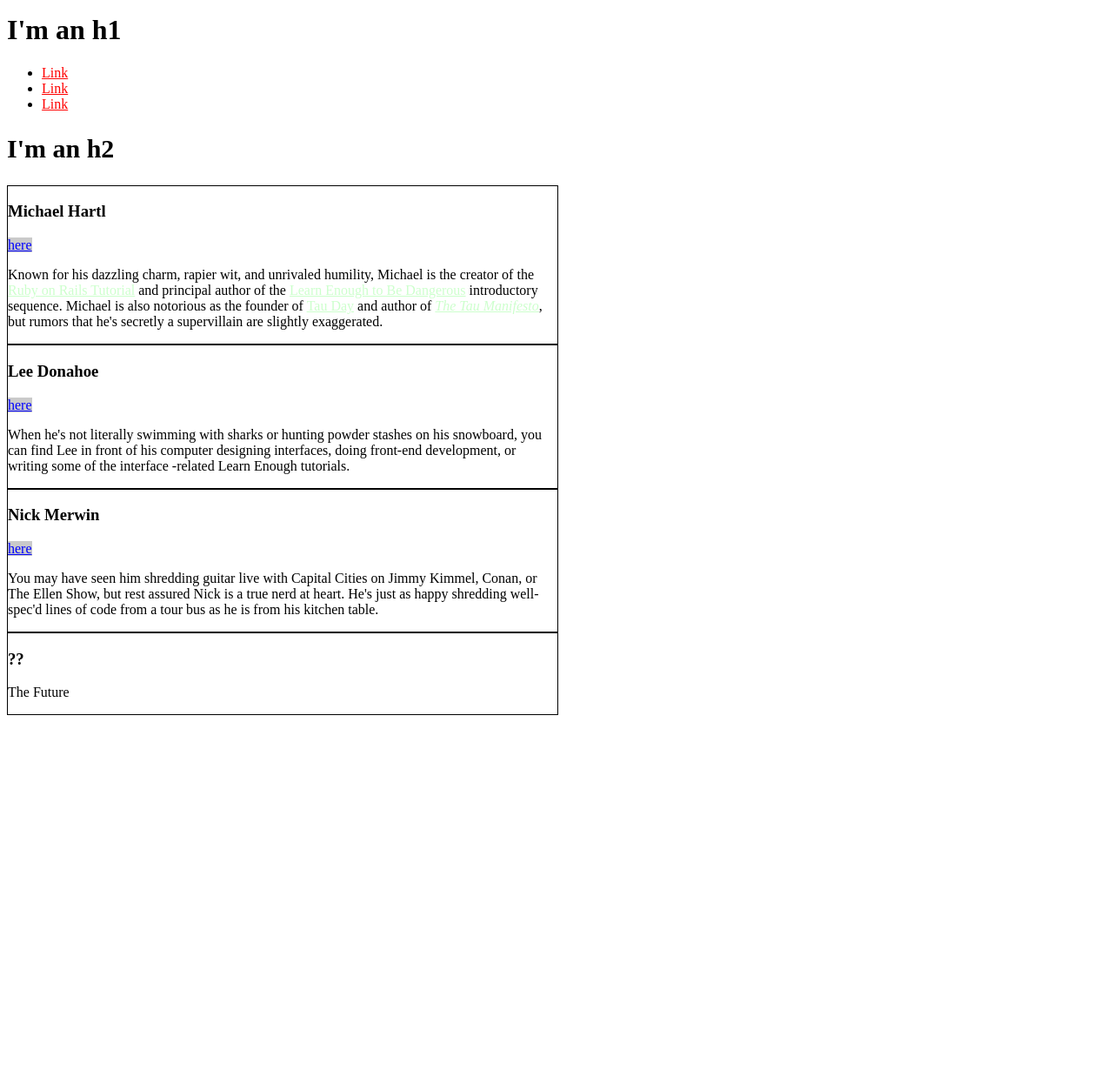
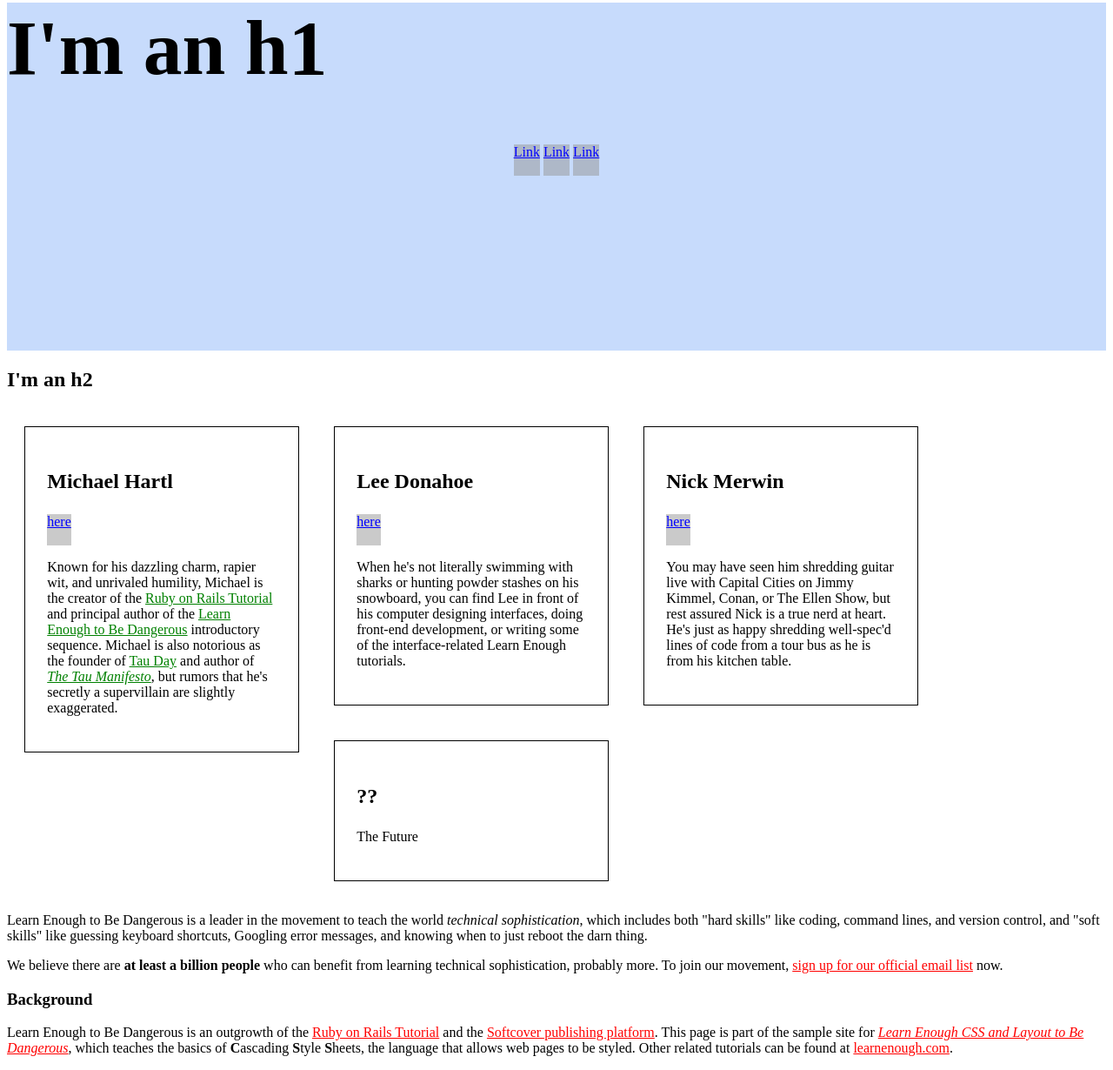
Before and after one commit to haywardz/sample_css, a plain HTML site: page index.html in a window 1280 px wide. Shown: the part 5-1235 px from the top of the page at 87% size. Before the commit the page ends 835 px from the top, so only its background shows below. Drawn offline with Linux system fonts and the light colour scheme.

Commit message:
Add HTML and CSS to page

```diff
--- a/index.html
+++ b/index.html
@@ -5,49 +5,91 @@
     <meta charset="utf-8">
     <style>
       /* GLOBAL STYLES */
+      h1 {
+        font-size: 7vw;
+        margin-top: 0;
+      }
       a {
-        color: #ff0000;
+        color: #f00;
       }
-      h2 {
-        font-size: 30px;
+
+      /* HERO STYLES */
+      .full-hero {
+        background-color: #c7dbfc;
+        height: 50vh;
       }
+
       /* SOCIAL STYLES */
       .social-link {
+        background: rgba(150, 150, 150, 0.5);
         color: blue;
-        background: rgba(150,150,150,.5)
+        display: inline-block;
+        height: 36px;
+      }
+      .social-list {
+        list-style: none;
+        padding: 0;
+        text-align: center;
+      }
+      .social-list > li {
+        display: inline-block;
       }
       /* BIO STYLES */
       .bio-wrapper {
+        font-size: 24px;
+        overflow: hidden;
+
       }
+      /*.bio-wrapper:after {
+        visibility: hidden;
+        display: block;
+        font-size: 0;
+        content: ".";
+        clear: both;
+        height: 0;
+      }*/
+
       .bio-box {
         border: 1px solid black;
-        width: 50%;
+        box-sizing: border-box;
+        float: left;
+        font-size: 1rem;
+        margin: 20px;
+        padding: 2%;
+        width: 25%;
+
+      }
+      .bio-box h3 {
+        font-size: 1.5em;
+      }
+      .bio-copy {
+        font-size: 1em;
       }
       .bio-copy a {
-        color: rgba(0,255,0,.2)
+        color: green;
       }
     </style>
   </head>
   <body>
+    <div class="full-hero hero-home">
       <h1>I'm an h1</h1>
-    <ul>
+      <ul class="social-list">
         <li>
-        <a href="http://example.com/">Link</a>
+          <a href="http://example.com/" class="social-link">Link</a>
         </li>
         <li>
-        <a href="http://example.com/">Link</a>
+          <a href="http://example.com/" class="social-link">Link</a>
         </li>
         <li>
-        <a href="http://example.com/">Link</a>
+          <a href="http://example.com/" class="social-link">Link</a>
         </li>
       </ul>
+    </div>
     <h2>I'm an h2</h2>
     <div class="bio-wrapper">
       <div class="bio-box">
         <h3>Michael Hartl</h3>
-        <a href="http://twitter.com/mhartl" class="social-link">
-          here
-        </a>
+        <a href="http://twitter.com/mhartl" class="social-link">here</a>
         <div class="bio-copy">
           <p>
             Known for his dazzling charm, rapier wit, and unrivaled humility,
@@ -66,40 +108,61 @@
       </div>
       <div class="bio-box">
         <h3>Lee Donahoe</h3>
-        <a href="https://twitter.com/leedonahoe" class="social-link">
-          here
-        </a>
+        <a href="https://twitter.com/leedonahoe" class="social-link">here</a>
         <div class="bio-copy">
           <p>
-            When he's not literally swimming with sharks or hunting powder stashes on
-            his snowboard, you can find Lee in front of his computer designing
-            interfaces, doing front-end development, or writing some of the interface
-            -related Learn Enough tutorials.
+            When he's not literally swimming with sharks or hunting powder
+            stashes on his snowboard, you can find Lee in front of his computer
+            designing interfaces, doing front-end development, or writing some of
+            the interface-related Learn Enough tutorials.
           </p>
         </div>
       </div>
       <div class="bio-box">
         <h3>Nick Merwin</h3>
-        <a href="https://twitter.com/nickmerwin" class="social-link">
-          here
-        </a>
+        <a href="https://twitter.com/nickmerwin" class="social-link">here</a>
         <div class="bio-copy">
           <p>
-            You may have seen him shredding guitar live with Capital Cities on Jimmy
-            Kimmel, Conan, or The Ellen Show, but rest assured Nick is a true nerd at
-            heart. He's just as happy shredding well-spec'd lines of code from a tour
-            bus as he is from his kitchen table.
+            You may have seen him shredding guitar live with Capital Cities on
+            Jimmy Kimmel, Conan, or The Ellen Show, but rest assured Nick is a
+            true nerd at heart. He's just as happy shredding well-spec'd lines
+            of code from a tour bus as he is from his kitchen table.
           </p>
         </div>
       </div>
       <div class="bio-box">
         <h3>??</h3>
-        <div class="bio-copy">
         <p>
           The Future
         </p>
       </div>
     </div>
-    </div>
+    <p>
+    Learn Enough to Be Dangerous is a leader in the movement to teach the
+    world <em>technical sophistication</em>, which includes both "hard
+    skills" like coding, command lines, and version control, and "soft
+     skills" like guessing keyboard shortcuts, Googling error messages, and
+    knowing when to just reboot the darn thing.
+  </p>
+  <p>
+    We believe there are <strong>at least a billion people</strong> who can
+    benefit from learning technical sophistication, probably more. To join
+    our movement,
+    <a href="http://learnenough.com/#email_list">sign up for our official
+    email list</a> now.
+  </p>
+  <h3>Background</h3>
+  <p>
+    Learn Enough to Be Dangerous is an outgrowth of the
+    <a href="http://railstutorial.org/">Ruby on Rails Tutorial</a> and the
+    <a href="http://www.softcover.io/">Softcover publishing platform</a>.
+    This page is part of the sample site for
+    <a href="http://learnenough.com/css-tutorial"><em>Learn Enough CSS and
+    Layout to Be Dangerous</em></a>, which teaches the basics of
+    <strong>C</strong>ascading <strong>S</strong>tyle
+    <strong>S</strong>heets, the language that allows web pages to be styled.
+    Other related tutorials can be found at
+    <a href="http://learnenough.com/">learnenough.com</a>.
+  </p>
   </body>
 </html>
```
Lines whose indentation alone changed are shown as unchanged.
